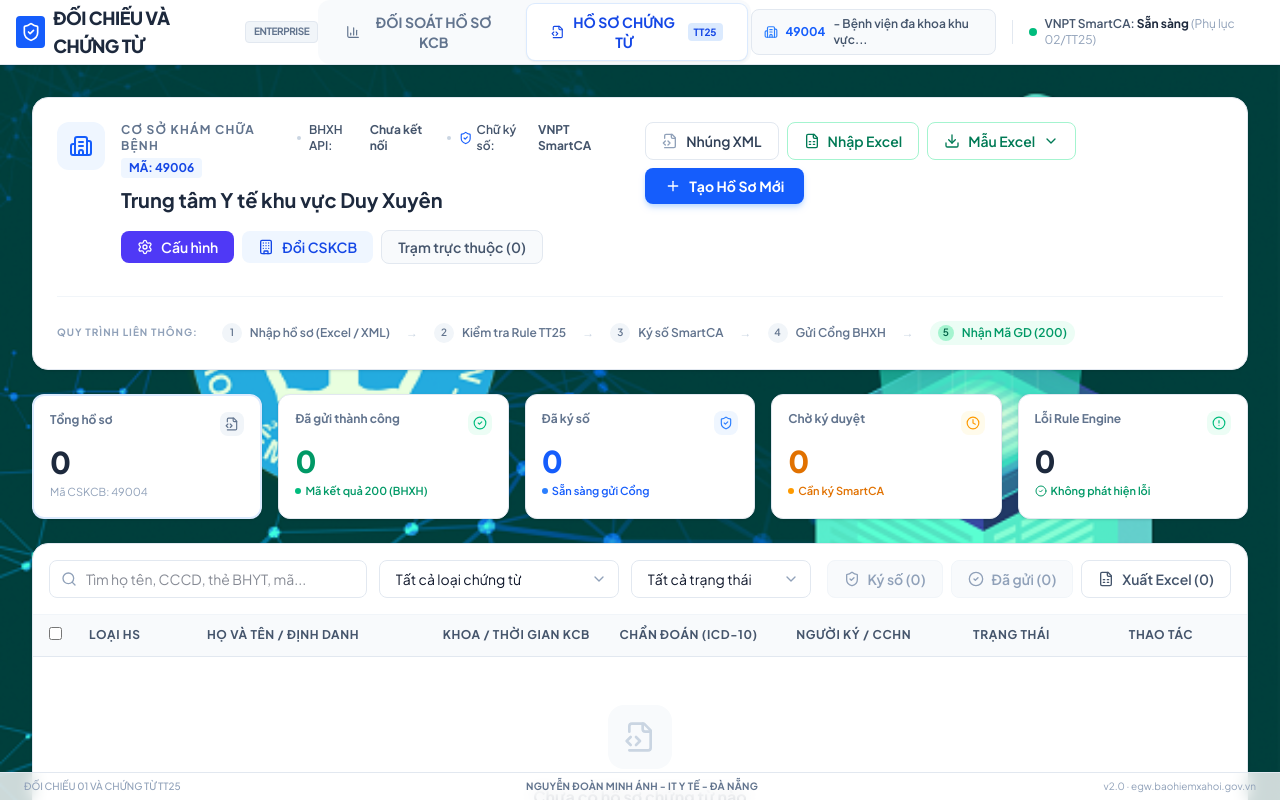
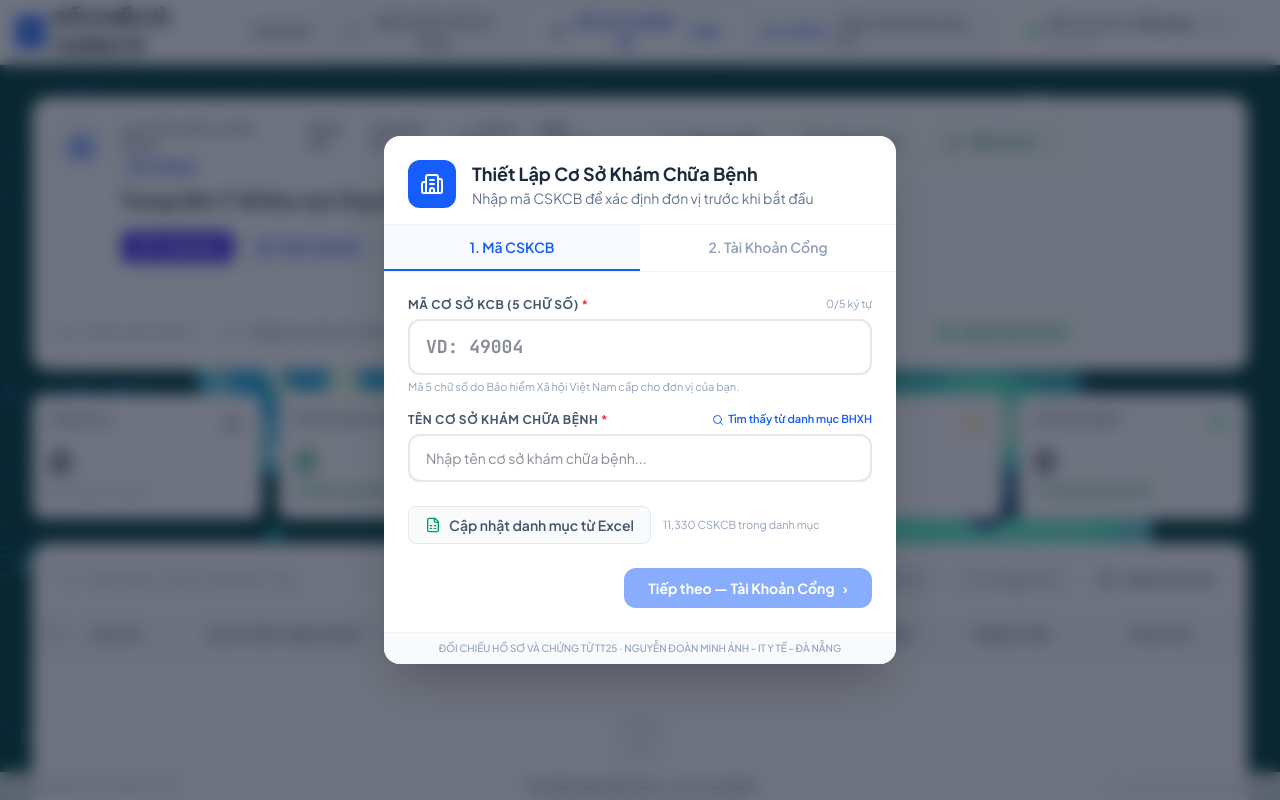
Before and after one commit to nguyendoanminhanh0989-cloud/DOICHIEUBH01-TT25, a React (Vite) app: page / in a window 1280 px wide. Shown: the top 800 px of the page. Built offline with nearby package versions, Linux system fonts and the light colour scheme.

Commit message:
Require CSKCB configuration on startup

```diff
--- a/src/components/CskcbSetupModal.tsx
+++ b/src/components/CskcbSetupModal.tsx
@@ -37,7 +37,7 @@
 }
 
 interface Props {
-  onClose: () => void;
+  onClose?: () => void;
   onSave: (config: CskcbConfig) => void;
   initialConfig?: Partial<CskcbConfig>;
 }
@@ -222,9 +222,11 @@
             <h2 className="text-lg font-bold text-slate-800">Thiết Lập Cơ Sở Khám Chữa Bệnh</h2>
             <p className="text-sm text-slate-500">Nhập mã CSKCB để xác định đơn vị trước khi bắt đầu</p>
           </div>
+          {onClose && (
             <button onClick={onClose} className="p-2 rounded-lg hover:bg-slate-100 text-slate-400 hover:text-slate-600 transition">
               <X className="w-5 h-5" />
             </button>
+          )}
         </div>
 
         {/* Steps indicator */}
@@ -453,9 +455,13 @@
         <div className="flex items-center justify-between px-6 pb-6 gap-3">
           {step === 'cskcb' ? (
             <>
+              {onClose ? (
                 <button onClick={onClose} className="px-5 py-2.5 text-sm font-semibold text-slate-600 border border-slate-200 rounded-xl hover:bg-slate-50 transition">
                   Hủy
                 </button>
+              ) : (
+                <div /> // placeholder for flex-between
+              )}
               <button
                 onClick={() => setStep('account')}
                 disabled={!maKcb || (!foundCskcb && !tenManual)}
--- a/src/components/HoSoChungTu.tsx
+++ b/src/components/HoSoChungTu.tsx
@@ -750,10 +750,10 @@
         </div>
       )}
 
-      {showFacilityModal && (
+      {(showFacilityModal || !cskcbConfig) && (
         <CskcbSetupModal
           initialConfig={cskcbConfig || undefined}
-          onClose={() => setShowFacilityModal(false)}
+          onClose={cskcbConfig ? () => setShowFacilityModal(false) : undefined}
           onSave={(cfg) => {
             setCskcbConfig(cfg);
             setShowFacilityModal(false);
```
Lines whose indentation alone changed are shown as unchanged.
